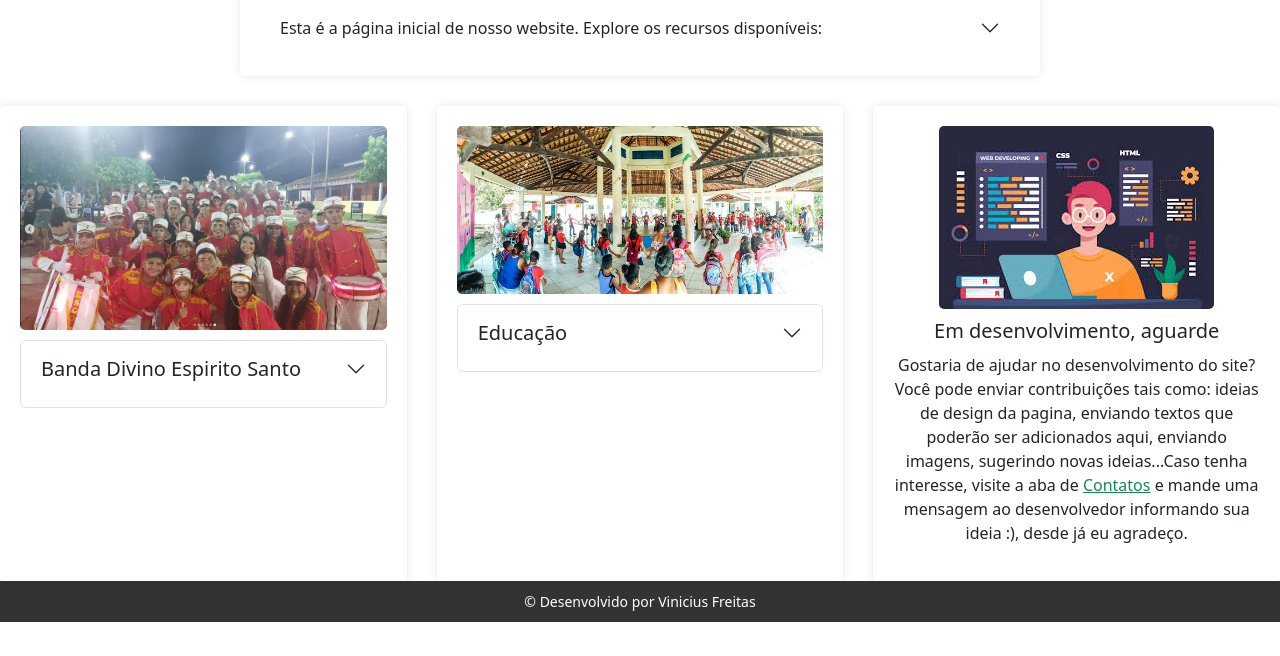
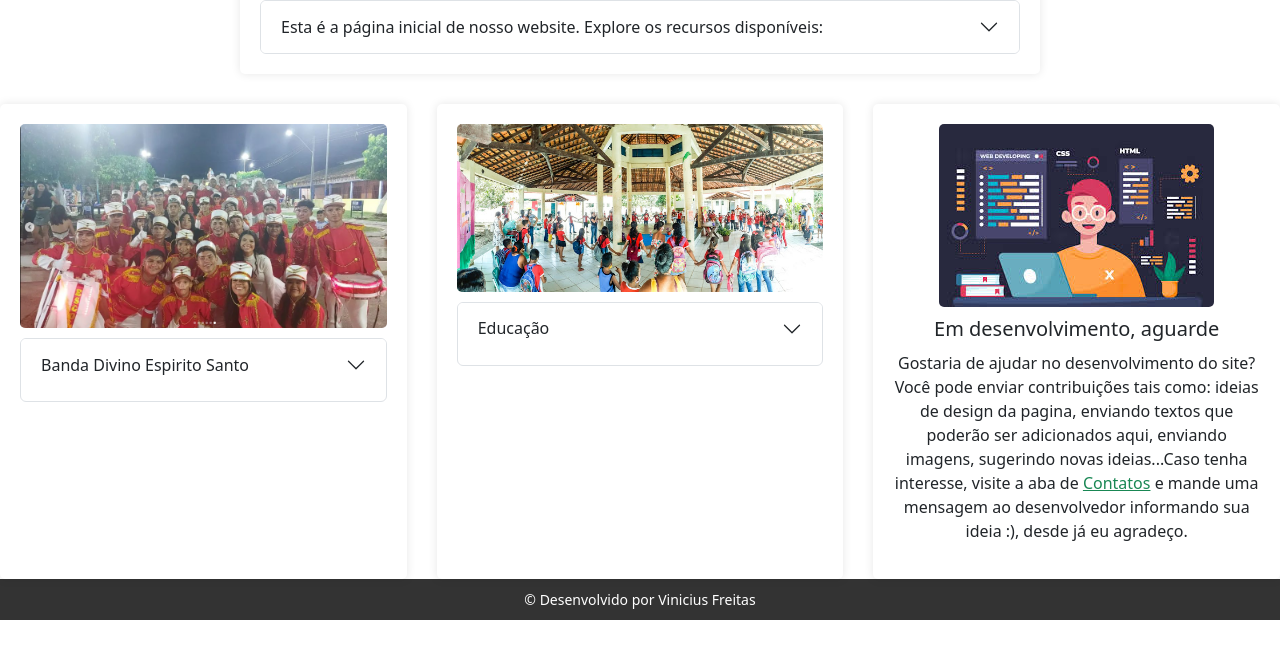
Before and after one commit to PauloViniciusFreitas/vdc-page, a plain HTML site: page index.html in a window 1280 px wide. Shown: the part 144-800 px from the top of the page. Drawn offline with nearby package versions, Linux system fonts and the light colour scheme.

Commit message:
deixando os accordions bem justos

```diff
--- a/index.html
+++ b/index.html
@@ -26,14 +26,19 @@
 
     <div class="main-content">
         <h2>Bem-Vindo à Vila do Carmo Virtual</h2>
-        <div class="accordion accordion-flush" id="faq1">
+
+        <div class="accordion " id="faq1">
             <div class="accordion-item">
-                <p class="accordion-header accordion-button collapsed" data-bs-toggle="collapse"
-                    data-bs-target="#item1">Esta é a
+                <h2 class="accordion-header ">
+                    <button class="accordion-button collapsed" data-bs-toggle="collapse" data-bs-target="#item1">Esta é
+                        a
                         página inicial de nosso website. Explore os
                         recursos
-                    disponíveis:</p>
-                <ul id="item1" class="accordion-collapse accordion-body collapse " data-bs-parent="#faq1">
+                        disponíveis:</button>
+                </h2>
+                <div id="item1" class="accordion-collapse collapse " aria-labelledby="headingOne"
+                    data-bs-parent="#faq1">
+                    <ul class="accordion-body">
                         <li><a href="noticias.html">Notícias Locais</a></li>
                         <li><a href="eventos.html">Próximos Eventos</a></li>
                         <li><a href="galeria.html">Galeria de Fotos</a></li>
@@ -44,26 +49,33 @@
             </div>
         </div>
 
+
+    </div>
+
     <section class="features">
         <div class="feature">
             <img src="./banda_divino.png" alt="Imagem 1">
             <div class="accordion" id="faq2">
                 <div class="accordion-item">
-                    <h3 class="accordion-header accordion-button collapsed" data-bs-toggle="collapse"
-                        data-bs-target="#item2">Banda Divino Espirito Santo</h3>
-                    <p id="item2" class="accordion-collapse accordion-body collapse " data-bs-parent="#faq2">A Banda
+                    <h3 class="accordion-header ">
+                        <button class="accordion-button collapsed" data-bs-toggle="collapse" data-bs-target="#item2">
+                            Banda Divino Espirito Santo
+                        </button>
+                    </h3>
+                    <div id="item2" class="accordion-collapse collapse " data-bs-parent="#faq2">
+                        <div class="accordion-body">A Banda
                             Marcial da escola Divino Espírito Santo foi criada no ano de 2013, no Distrito de Vila do
                             Carmo,
                             Município de Cametá.
                             A Banda Marcial da Escola Divino Espírito Santo é uma Banda Tradicional desta Vila,
-                        pois traz em sua trajetória ao longo de décadas entrelaces da Escola Municipal Maria da Silva
+                            pois traz em sua trajetória ao longo de décadas entrelaces da Escola Municipal Maria da
+                            Silva
                             Nunes, que
                             por sua vez vem disseminando entre os jovens estudantes o amor pela cultura musical, amor à
                             escola, amor
                             à comunidade, revelando talentos e abrilhantando todo ano o evento da Semana da Pátria.
-
-
-                    </p>
+                        </div>
+                    </div>
                 </div>
             </div>
         </div>
@@ -72,12 +84,18 @@
             <img src="./divino_escola.jpeg" alt="Imagem 2">
             <div class="accordion" id="faq3">
                 <div class="accordion-item">
-                    <h3 class="accordion-header accordion-button collapsed" data-bs-toggle="collapse"
-                        data-bs-target="#item3">Educação</h3>
-                    <p id="item3" class="accordion-collapse accordion-body collapse " data-bs-parent="#faq3">Seja
+                    <h3 class="accordion-header">
+                        <button class=" accordion-button collapsed" type="button" data-bs-toggle="collapse"
+                            data-bs-target="#item3">Educação
+                        </button>
+                    </h3>
+                    <div id="item3" class="accordion-collapse collapse " data-bs-parent="#faq3">
+                        <div class="accordion-body">
+                            Seja
                             voluntário em nossos projetos de ajuda à comunidade.
+                        </div>
 
-                    </p>
+                    </div>
                 </div>
             </div>
         </div>
```
Lines whose indentation alone changed are shown as unchanged.
